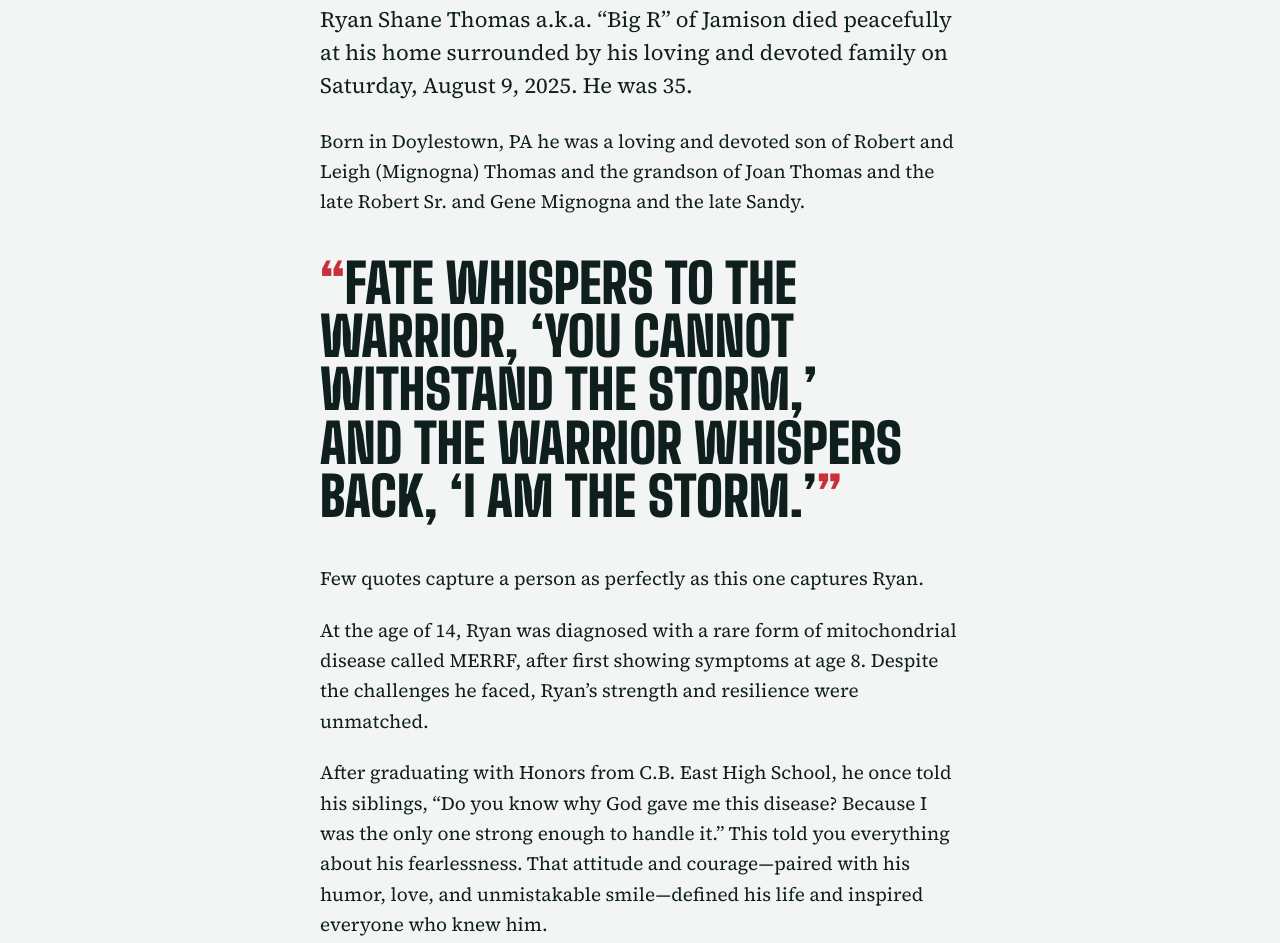
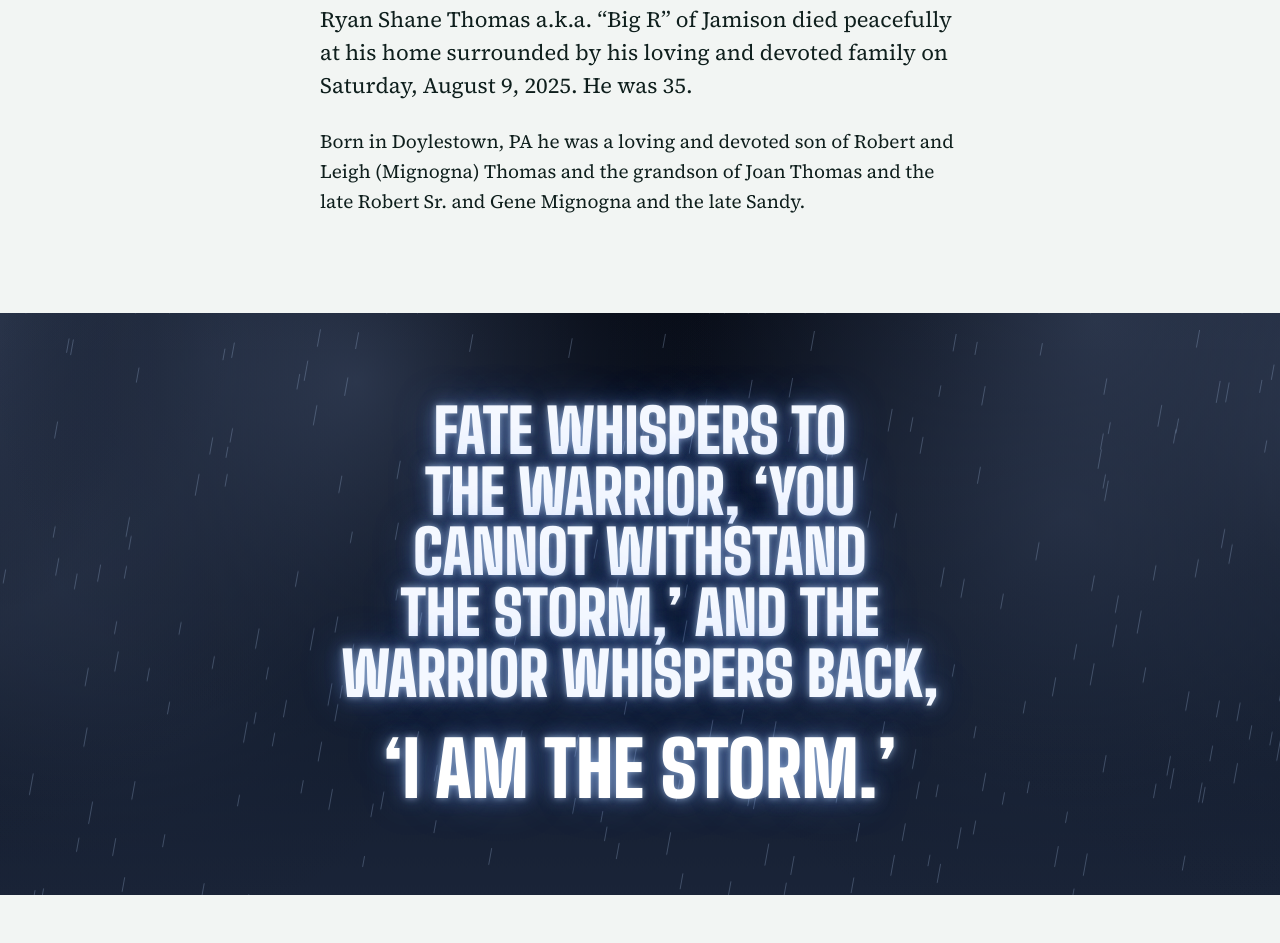
Before and after one commit to Jermetz/BigRThomas, a plain HTML site: page obituary.html in a window 1280 px wide. Shown: the part 472-1415 px from the top of the page. Drawn offline with nearby package versions, Linux system fonts and the light colour scheme; animation ran at ten frames a second.

Commit message:
Add files via upload

```diff
--- a/obituary.html
+++ b/obituary.html
@@ -13,7 +13,7 @@
 <link rel="preconnect" href="https://fonts.googleapis.com">
 <link rel="preconnect" href="https://fonts.gstatic.com" crossorigin>
 <link rel="stylesheet" href="https://fonts.googleapis.com/css2?family=Big+Shoulders+Display:wght@700;900&family=Source+Sans+3:wght@400;600;700&family=Source+Serif+4:ital,opsz,wght@0,8..60,400;0,8..60,600;1,8..60,400&display=swap">
-<link rel="stylesheet" href="styles.css?v=7">
+<link rel="stylesheet" href="styles.css?v=9">
 </head>
 <body>
 
@@ -33,10 +33,20 @@
 
     <p>Born in Doylestown, PA he was a loving and devoted son of Robert and Leigh (Mignogna) Thomas and the grandson of Joan Thomas and the late Robert Sr. and Gene Mignogna and the late Sandy.</p>
 
-    <blockquote class="quote-big">
-      <p>Fate whispers to the warrior, ‘You cannot withstand the storm,’ and the warrior whispers back, ‘I am the storm.’</p>
+  </div>
+</article>
+
+<section class="storm" id="storm" aria-label="Thunderstorm">
+  <canvas id="storm-canvas" aria-hidden="true"></canvas>
+  <div class="wrap narrow">
+    <blockquote class="storm-quote">
+      <p>Fate whispers to the warrior, ‘You cannot withstand the storm,’ and the warrior whispers back, <span class="storm-strong">‘I am the storm.’</span></p>
     </blockquote>
+  </div>
+</section>
 
+<article class="band obit obit-rest">
+  <div class="wrap narrow">
     <p>Few quotes capture a person as perfectly as this one captures Ryan.</p>
 
     <p>At the age of 14, Ryan was diagnosed with a rare form of mitochondrial disease called MERRF, after first showing symptoms at age 8. Despite the challenges he faced, Ryan’s strength and resilience were unmatched.</p>
@@ -69,5 +79,6 @@
   </div>
 </footer>
 
+<script src="storm.js?v=9"></script>
 </body>
 </html>
--- a/script.js
+++ b/script.js
@@ -393,7 +393,7 @@
   });
 
   /* ---------- Bench details, family photos, links, sharing ---------- */
-  if (cfg.parkName) {
+  if (cfg.parkName && $('bench-text')) {
     $('bench-text').textContent = 'Ryan’s bench in ' + cfg.parkName +
       ' was built by the people who love him, as a place to rest, look around, and think of him. Sit as long as you like.';
   }
--- /dev/null
+++ b/storm.js
@@ -0,0 +1,144 @@
+/* A thunderstorm behind "I am the storm": rolling clouds, slanting rain and
+   forked lightning. Each strike lights up the sky and makes the words glow. */
+(function () {
+  'use strict';
+  var section = document.getElementById('storm'), canvas = document.getElementById('storm-canvas');
+  if (!section || !canvas || !canvas.getContext) return;
+  var ctx = canvas.getContext('2d');
+  var reduce = window.matchMedia && matchMedia('(prefers-reduced-motion: reduce)').matches;
+  var W = 0, H = 0, dpr = 1, visible = true, last = performance.now();
+  var clouds = [], drops = [], bolts = [], flash = 0, nextStrike = 1.2;
+
+  function rand(a, b) { return a + Math.random() * (b - a); }
+
+  function setup() {
+    clouds = [];
+    for (var i = 0; i < 14; i++) {
+      clouds.push({ x: rand(-0.2, 1.2) * W, y: rand(-0.1, 0.45) * H, r: rand(0.18, 0.42) * Math.max(W, H), speed: rand(4, 14), shade: rand(0.55, 1) });
+    }
+    drops = [];
+    var n = Math.round(W * H / 2600);
+    for (var j = 0; j < n; j++) drops.push({ x: rand(0, W), y: rand(0, H), len: rand(10, 22), speed: rand(650, 950) });
+  }
+
+  // Forked lightning: split each segment, nudge its midpoint sideways, sometimes branch off.
+  function makeBolt(x1, y1, x2, y2, spread, depth, out, width) {
+    if (depth === 0) { out.push({ x1: x1, y1: y1, x2: x2, y2: y2, w: width }); return; }
+    var mx = (x1 + x2) / 2 + rand(-spread, spread), my = (y1 + y2) / 2 + rand(-spread * 0.2, spread * 0.2);
+    makeBolt(x1, y1, mx, my, spread / 2, depth - 1, out, width);
+    makeBolt(mx, my, x2, y2, spread / 2, depth - 1, out, width);
+    if (depth > 2 && Math.random() < 0.3) {
+      var bx = mx + rand(-0.25, 0.25) * H, by = my + rand(0.15, 0.35) * H;
+      makeBolt(mx, my, bx, by, spread / 2.5, depth - 2, out, width * 0.55);
+    }
+  }
+  function strike() {
+    var x = rand(0.1, 0.9) * W, segs = [];
+    makeBolt(x, -10, x + rand(-0.25, 0.25) * W, H * rand(0.75, 1.05), W * 0.12, 7, segs, Math.max(1.6, W / 380));
+    bolts.push({ segs: segs, life: 1 });
+    flash = 1;
+    if (Math.random() < 0.6) setTimeout(function () { flash = Math.max(flash, 0.75); if (bolts.length) bolts[bolts.length - 1].life = 0.9; }, 110);  // the double flicker
+    nextStrike = rand(2.2, 5.5);
+  }
+
+  function draw(dt) {
+    var sky = ctx.createLinearGradient(0, 0, 0, H);                 // heavy storm sky
+    sky.addColorStop(0, '#060a14');
+    sky.addColorStop(0.55, '#101a2c');
+    sky.addColorStop(1, '#1a2438');
+    ctx.fillStyle = sky;
+    ctx.fillRect(0, 0, W, H);
+
+    for (var i = 0; i < clouds.length; i++) {                        // rolling clouds, lit from inside by the flash
+      var c = clouds[i];
+      c.x += c.speed * dt;
+      if (c.x - c.r > W) c.x = -c.r;
+      var lift = flash * 0.55 * c.shade;
+      var g = ctx.createRadialGradient(c.x, c.y, 0, c.x, c.y, c.r);
+      g.addColorStop(0, 'rgba(' + Math.round(52 + 150 * lift) + ',' + Math.round(64 + 160 * lift) + ',' + Math.round(88 + 165 * lift) + ',' + (0.8 * c.shade).toFixed(2) + ')');
+      g.addColorStop(0.55, 'rgba(' + Math.round(34 + 90 * lift) + ',' + Math.round(44 + 100 * lift) + ',' + Math.round(64 + 110 * lift) + ',' + (0.45 * c.shade).toFixed(2) + ')');
+      g.addColorStop(1, 'rgba(20,28,44,0)');
+      ctx.fillStyle = g;
+      ctx.fillRect(c.x - c.r, c.y - c.r, c.r * 2, c.r * 2);
+    }
+
+    ctx.lineCap = 'round';                                           // lightning
+    for (var b = bolts.length - 1; b >= 0; b--) {
+      var bolt = bolts[b];
+      if (bolt.life <= 0) { bolts.splice(b, 1); continue; }
+      var a = Math.min(1, bolt.life * 1.4);
+      ctx.save();
+      ctx.shadowColor = 'rgba(150,190,255,' + a + ')';
+      ctx.shadowBlur = 24;
+      for (var s = 0; s < bolt.segs.length; s++) {
+        var seg = bolt.segs[s];
+        ctx.strokeStyle = 'rgba(205,225,255,' + a + ')';
+        ctx.lineWidth = seg.w;
+        ctx.beginPath(); ctx.moveTo(seg.x1, seg.y1); ctx.lineTo(seg.x2, seg.y2); ctx.stroke();
+      }
+      ctx.shadowBlur = 0;
+      for (s = 0; s < bolt.segs.length; s++) {                       // white-hot core
+        seg = bolt.segs[s];
+        ctx.strokeStyle = 'rgba(255,255,255,' + a + ')';
+        ctx.lineWidth = seg.w * 0.4;
+        ctx.beginPath(); ctx.moveTo(seg.x1, seg.y1); ctx.lineTo(seg.x2, seg.y2); ctx.stroke();
+      }
+      ctx.restore();
+      bolt.life -= dt * 3.2;
+    }
+
+    ctx.strokeStyle = 'rgba(170,195,230,' + (0.28 + 0.4 * flash).toFixed(2) + ')';   // slanting rain
+    ctx.lineWidth = 1;
+    ctx.beginPath();
+    for (var d = 0; d < drops.length; d++) {
+      var r = drops[d];
+      r.y += r.speed * dt; r.x -= r.speed * 0.18 * dt;
+      if (r.y > H) { r.y = -r.len; r.x = rand(0, W * 1.2); }
+      ctx.moveTo(r.x, r.y); ctx.lineTo(r.x - r.len * 0.18, r.y + r.len);
+    }
+    ctx.stroke();
+
+    if (flash > 0.01) {                                              // the whole sky lights up
+      ctx.fillStyle = 'rgba(190,210,255,' + (flash * 0.35).toFixed(3) + ')';
+      ctx.fillRect(0, 0, W, H);
+    }
+    section.style.setProperty('--flash', flash.toFixed(3));
+    flash = Math.max(0, flash - dt * 2.4);
+  }
+
+  function loop(now) {
+    var dt = Math.min(0.05, (now - last) / 1000);
+    last = now;
+    if (visible) {
+      nextStrike -= dt;
+      if (nextStrike <= 0) strike();
+      draw(dt);
+    }
+    requestAnimationFrame(loop);
+  }
+
+  function resize() {
+    var rect = canvas.getBoundingClientRect();
+    dpr = Math.min(window.devicePixelRatio || 1, 2);
+    W = Math.max(1, Math.round(rect.width)); H = Math.max(1, Math.round(rect.height));
+    canvas.width = W * dpr; canvas.height = H * dpr;
+    ctx.setTransform(dpr, 0, 0, dpr, 0, 0);
+    setup();
+  }
+
+  var lastWidth = window.innerWidth;
+  window.addEventListener('resize', function () {
+    if (window.innerWidth !== lastWidth) { lastWidth = window.innerWidth; resize(); if (reduce) still(); }
+  });
+  resize();
+
+  function still() {                                                 // reduced motion: one quiet frame, no flashing
+    flash = 0.25; draw(0); section.style.setProperty('--flash', '0.25');
+  }
+  if (reduce) { still(); return; }
+  if ('IntersectionObserver' in window) {
+    new IntersectionObserver(function (e) { visible = e[0].isIntersecting; }).observe(section);
+  }
+  window.BigRStorm = { strike: strike };   // lets the family trigger a strike when checking the page
+  requestAnimationFrame(loop);
+})();
--- a/styles.css
+++ b/styles.css
@@ -80,7 +80,10 @@ h3 { font-family: var(--ui); font-weight: 700; font-size: 1.125rem; line-height:
 .meet .portrait { width: min(72vw, 320px); margin-inline: auto; filter: drop-shadow(0 16px 22px rgba(6, 38, 42, 0.45)); }
 .say { font-size: clamp(1.3rem, 5vw, 1.6rem); line-height: 1.35; margin-bottom: 0.9em; }
 .aside { font-style: italic; color: var(--ink-soft); }
-@media (min-width: 48rem) { .meet-grid { grid-template-columns: 22rem minmax(0, 1fr); gap: 4rem; } }
+.meet-grid { justify-items: center; text-align: center; gap: 1.5rem; }
+.meet-copy { width: 100%; min-width: 0; }
+.meet .label { white-space: nowrap; letter-spacing: 0.02em; font-size: min(0.95rem, 3.35vw); margin-bottom: 1.1rem; }
+.meet .shout { margin-bottom: 1.5rem; }
 
 /* The fight */
 .figures { margin: 2.5rem 0; display: grid; gap: 2rem; grid-template-columns: repeat(auto-fit, minmax(15rem, 1fr)); }
@@ -172,6 +175,21 @@ figcaption { font-family: var(--ui); font-size: 0.9375rem; color: var(--ink-soft
 .obit .quote-big { margin-block: 2.5rem; }
 .obit-actions { margin-top: 2.5rem; }
 
+/* Thunderstorm behind the warrior quote */
+.obit-rest { padding-top: 3rem; }
+.storm { --flash: 0; position: relative; overflow: hidden; background: #0b1220; color: #fff; padding-block: 5.5rem; isolation: isolate; }
+#storm-canvas { position: absolute; inset: 0; width: 100%; height: 100%; display: block; z-index: -1; }
+.storm-quote { margin: 0; }
+.storm-quote p {
+  font-family: var(--display); font-weight: 900; text-transform: uppercase; text-align: center; text-wrap: balance;
+  font-size: clamp(2.1rem, 9vw, 3.8rem); line-height: 1; margin: 0; color: #f4f8ff;
+  text-shadow:
+    0 0 6px rgba(200, 225, 255, calc(0.55 + 0.45 * var(--flash))),
+    0 0 18px rgba(140, 185, 255, calc(0.45 + 0.55 * var(--flash))),
+    0 0 42px rgba(90, 140, 255, calc(0.35 + 0.65 * var(--flash)));
+}
+.storm-strong { display: block; margin-top: 0.35em; font-size: 1.25em; color: #fff; }
+
 /* Footer */
 .site-footer { background: #031a1d; color: #a9bdb8; padding-block: 2.75rem calc(2.75rem + env(safe-area-inset-bottom, 0px)); font-family: var(--ui); font-size: 1rem; }
 .forever { font-family: var(--display); font-weight: 900; text-transform: uppercase; font-size: 2.4rem; line-height: 1; color: var(--gold); margin-bottom: 0.4rem; }
```
Also changed, not shown: index.html (+5 -52 lines).
